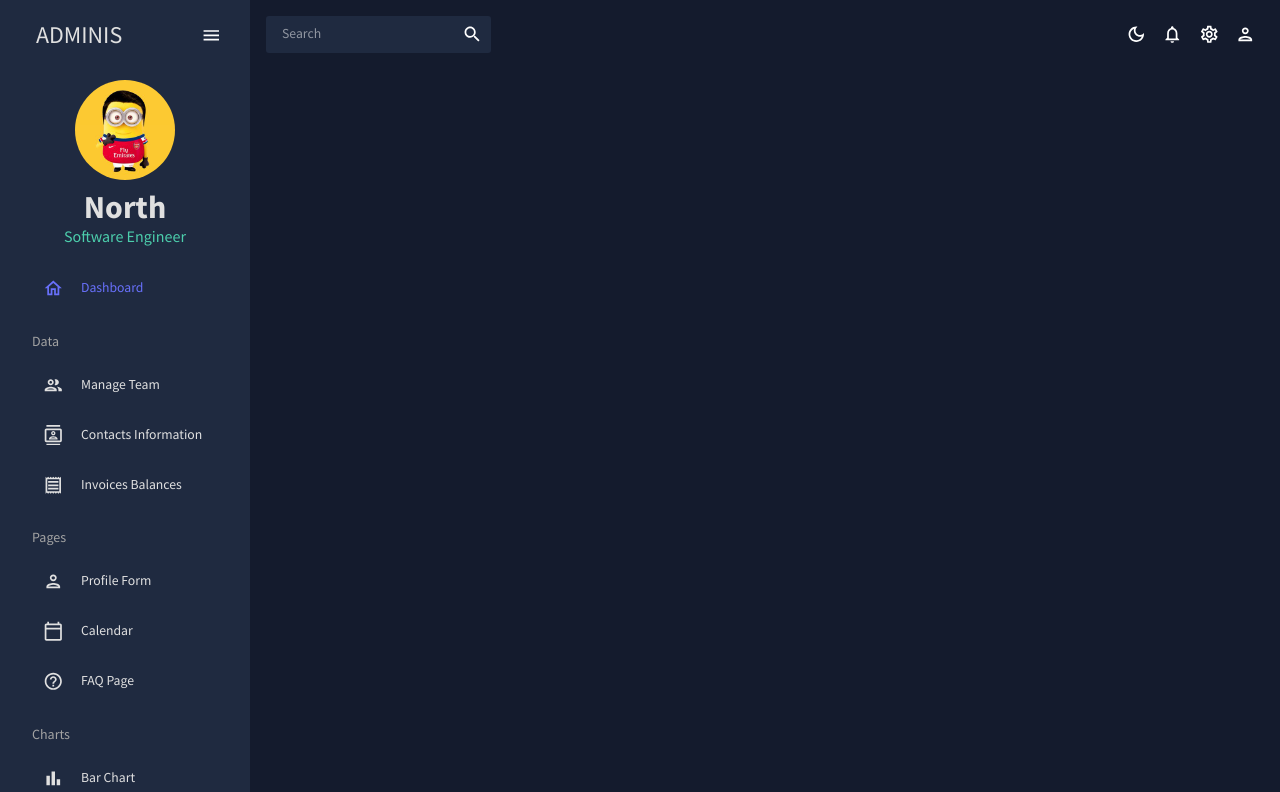
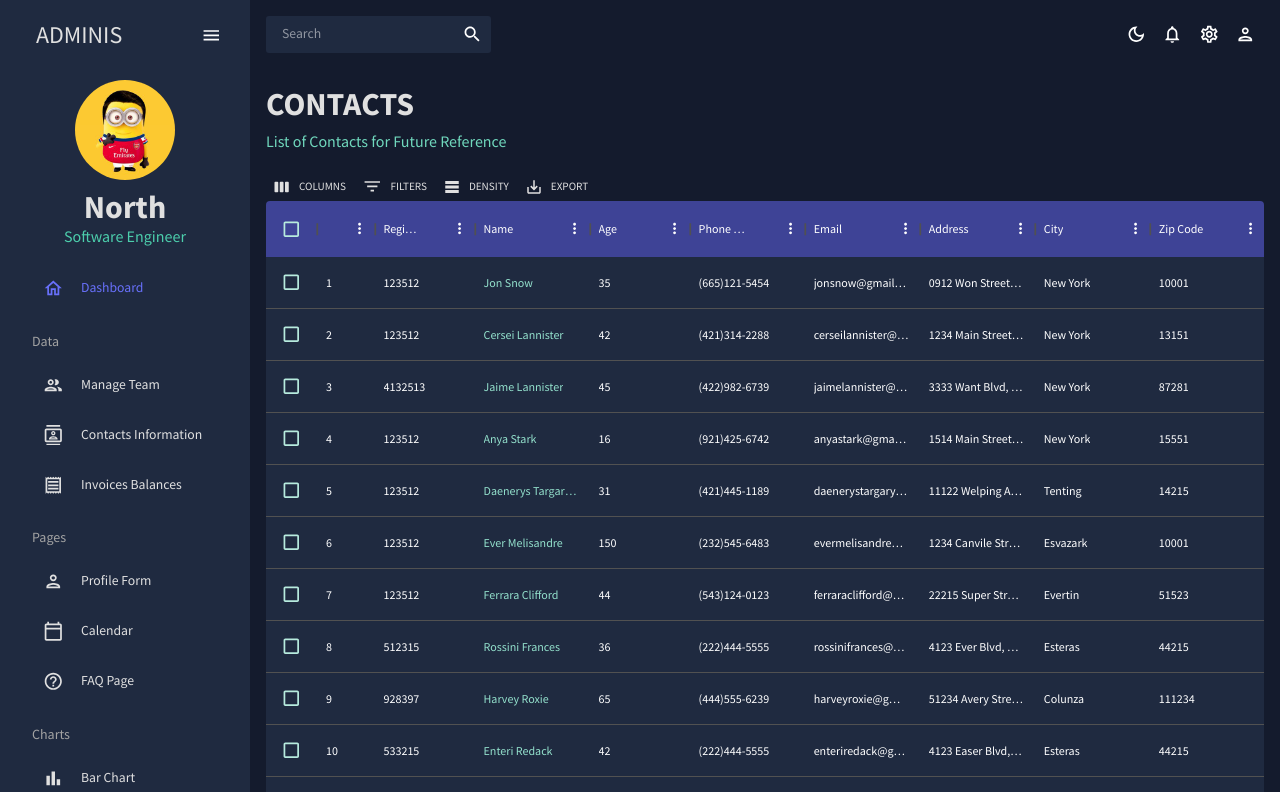
Before and after one commit to nOBITa3001/react-admin-dashboard, a React (Vite) app: page /contacts in a window 1280 px wide. Shown: the top 792 px of the page. Built offline with nearby package versions, Linux system fonts and the light colour scheme.

Commit message:
feat: contacts page

```diff
--- a/src/App.tsx
+++ b/src/App.tsx
@@ -5,6 +5,7 @@
 import { Topbar } from "./scenes/global/Topbar";
 import { ColorModeContext, useMode } from "./theme";
 import { Team } from "./scenes/team";
+import { Contacts } from "./scenes/contacts";
 
 function App() {
   const [theme, colorMode] = useMode();
@@ -21,6 +22,7 @@
             <Routes>
               <Route path="/" element={<Dashboard />} />
               <Route path="/team" element={<Team />} />
+              <Route path="/contacts" element={<Contacts />} />
             </Routes>
           </main>
         </div>
--- /dev/null
+++ b/src/scenes/contacts/index.tsx
@@ -0,0 +1,93 @@
+import { Box, useTheme } from "@mui/material";
+import { DataGrid, GridColDef, GridToolbar } from "@mui/x-data-grid";
+import { Header } from "../../components/Header";
+import { mockDataContacts } from "../../data/mockData";
+import { tokens } from "../../theme";
+
+export const Contacts = () => {
+  const theme = useTheme();
+  const colors = tokens(theme.palette.mode);
+
+  const columns: GridColDef[] = [
+    { field: "id", headerName: "ID", flex: 0.5 },
+    { field: "registrarId", headerName: "Registrar ID" },
+    {
+      field: "name",
+      headerName: "Name",
+      flex: 1,
+      cellClassName: "name-column--cell",
+    },
+    {
+      field: "age",
+      headerName: "Age",
+      type: "number",
+      headerAlign: "left",
+      align: "left",
+    },
+    {
+      field: "phone",
+      headerName: "Phone Number",
+      flex: 1,
+    },
+    {
+      field: "email",
+      headerName: "Email",
+      flex: 1,
+    },
+    {
+      field: "address",
+      headerName: "Address",
+      flex: 1,
+    },
+    {
+      field: "city",
+      headerName: "City",
+      flex: 1,
+    },
+    {
+      field: "zipCode",
+      headerName: "Zip Code",
+      flex: 1,
+    },
+  ];
+
+  return (
+    <Box m={2}>
+      <Header
+        title="CONTACTS"
+        subtitle="List of Contacts for Future Reference"
+      ></Header>
+      <Box
+        sx={{
+          "& .MuiDataGrid-root": { border: "none" },
+          "& .MuiDataGrid-cell": { borderBottom: "none" },
+          "& .name-column--cell": { color: colors.greenAccent[300] },
+          "& .MuiDataGrid-columnHeaders": {
+            backgroundColor: colors.blueAccent[700],
+            borderBottom: "none",
+          },
+          "& .MuiDataGrid-virtualScroller": {
+            backgroundColor: colors.primary[400],
+          },
+          "& .MuiDataGrid-footerContainer": {
+            borderTop: "none",
+            backgroundColor: colors.blueAccent[700],
+          },
+          "& .MuiCheckbox-root": {
+            color: `${colors.greenAccent[200]} !important`,
+          },
+          "& .MuiDataGrid-toolbarContainer .MuiButton-text": {
+            color: `${colors.grey[100]} !important`,
+          },
+        }}
+      >
+        <DataGrid
+          checkboxSelection
+          rows={mockDataContacts}
+          columns={columns}
+          slots={{ toolbar: GridToolbar }}
+        />
+      </Box>
+    </Box>
+  );
+};
--- a/src/scenes/team/index.tsx
+++ b/src/scenes/team/index.tsx
@@ -74,12 +74,8 @@
       <Box
         sx={{
           "& .MuiDataGrid-root": { border: "none" },
-          "& .MuiDataGrid-cell": {
-            borderBottom: "none",
-          },
-          "& .name-column--cell": {
-            color: colors.greenAccent[300],
-          },
+          "& .MuiDataGrid-cell": { borderBottom: "none" },
+          "& .name-column--cell": { color: colors.greenAccent[300] },
           "& .MuiDataGrid-columnHeaders": {
             backgroundColor: colors.blueAccent[700],
             borderBottom: "none",
```
